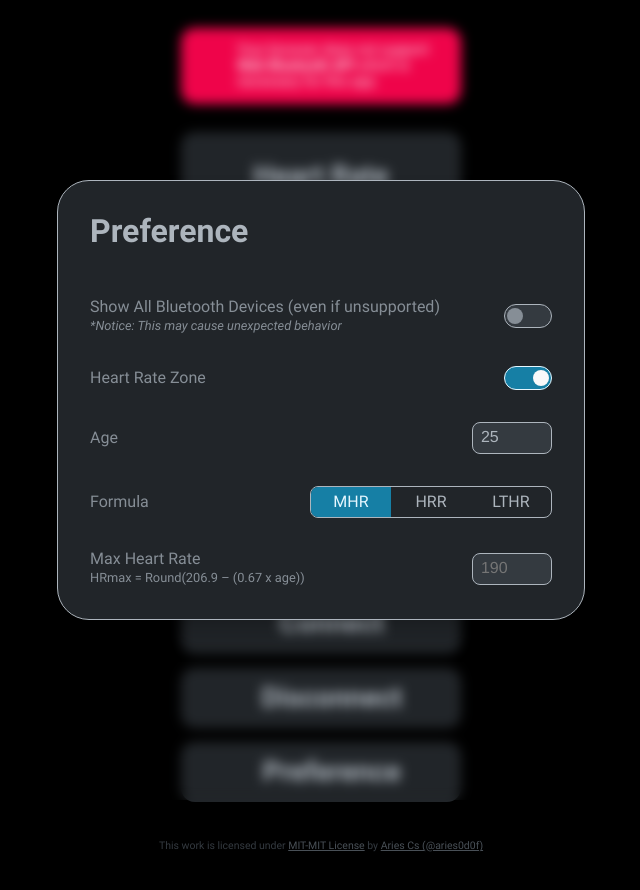
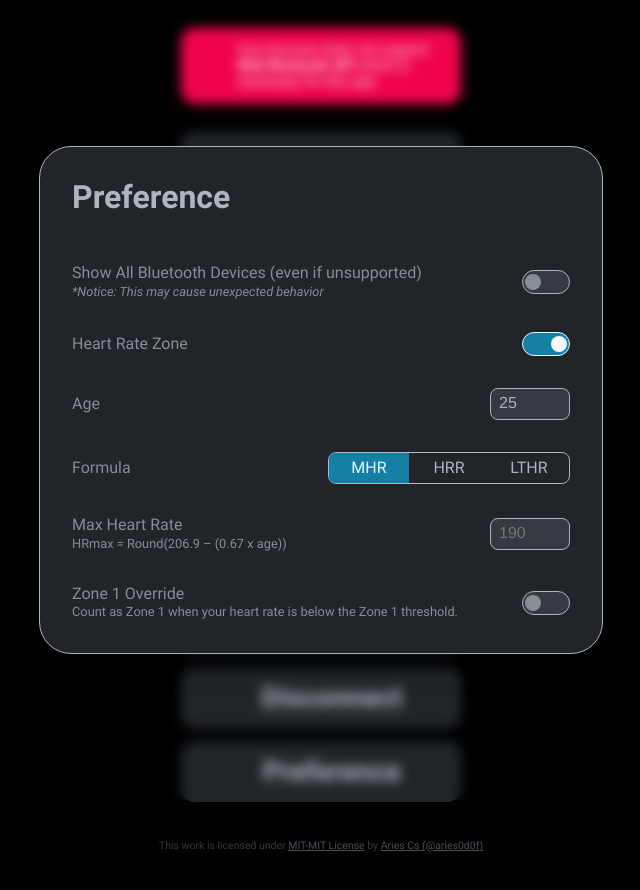
Before and after one commit to Aries0d0f/Web-BLE-Heart-Rate-Zone-Monitor, a Vue app: page / in a window 1280 px wide. Both pictures are taken after a click on the button "Preference". Shown: the top 890 px of the page, without its empty margins (319-959 px from the left). Built offline with nearby package versions, Linux system fonts and the light colour scheme; some icons are missing.

Commit message:
feat(view): Add new options allow to count as zone 1 when heart rate is below the zone 1 threshold.

```diff
--- a/src/components/HeartRateZone.vue
+++ b/src/components/HeartRateZone.vue
@@ -75,7 +75,7 @@ const zones = computed(() =>
       id: `zone-${index + 1}`,
       name: `Zone ${index + 1}`,
       min:
-        index === 0
+        index === 0 && preferences.value.overrideZone1
           ? 0
           : heartRateZoneFormula[formula.value](
               zone,
@@ -147,7 +147,7 @@ watch(
     }
   },
   {
-    immediate: true
+    immediate: true,
   }
 );
 
--- a/src/components/Preference.vue
+++ b/src/components/Preference.vue
@@ -197,6 +197,20 @@ watch(
             />
           </div>
         </template>
+        <div
+          :class="[
+            $style.field,
+            $style.wrapper,
+            $style.flex,
+            $style.horizontal,
+          ]"
+        >
+          <label :class="[$style.wrapper, $style.flex, $style.vertical]">
+            <span>Zone 1 Override</span>
+            <span>Count as Zone 1 when your heart rate is below the Zone 1 threshold.</span>
+          </label>
+          <input type="checkbox" v-model="preferences.overrideZone1" />
+        </div>
       </template>
     </div>
   </div>
--- a/src/model/preference.model.ts
+++ b/src/model/preference.model.ts
@@ -14,6 +14,7 @@ export type Preference = {
       maxHeartRate?: never;
       restingHeartRate?: never;
       lactateThresholdHeartRate?: never;
+      overrideZone1?: never;
     }
   | {
       enableHeartRateZone: true;
@@ -21,6 +22,7 @@ export type Preference = {
       maxHeartRate?: number;
       restingHeartRate: number;
       lactateThresholdHeartRate: number;
+      overrideZone1: boolean;
     }
 );
 
@@ -32,4 +34,5 @@ export const defaultPreferences: Preference = {
   maxHeartRate: undefined,
   restingHeartRate: 60,
   lactateThresholdHeartRate: 150,
+  overrideZone1: false,
 };
```
